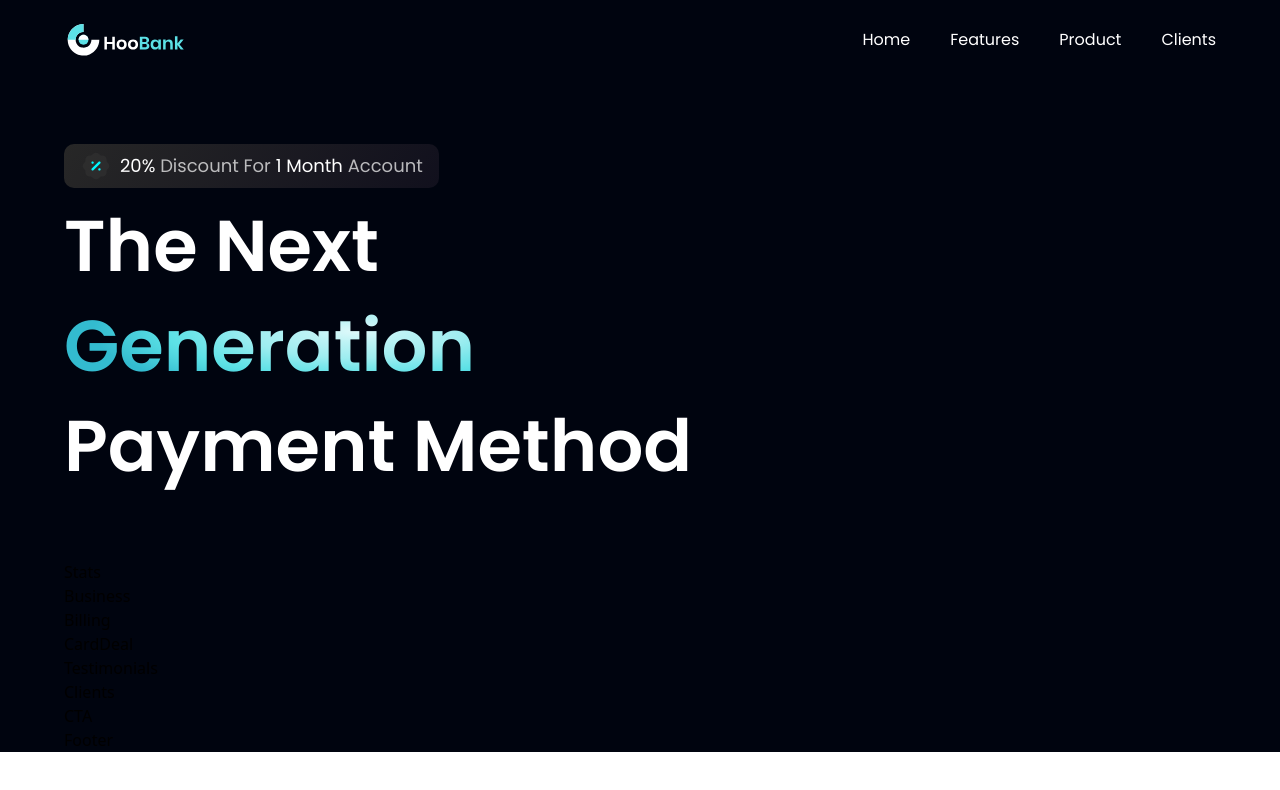
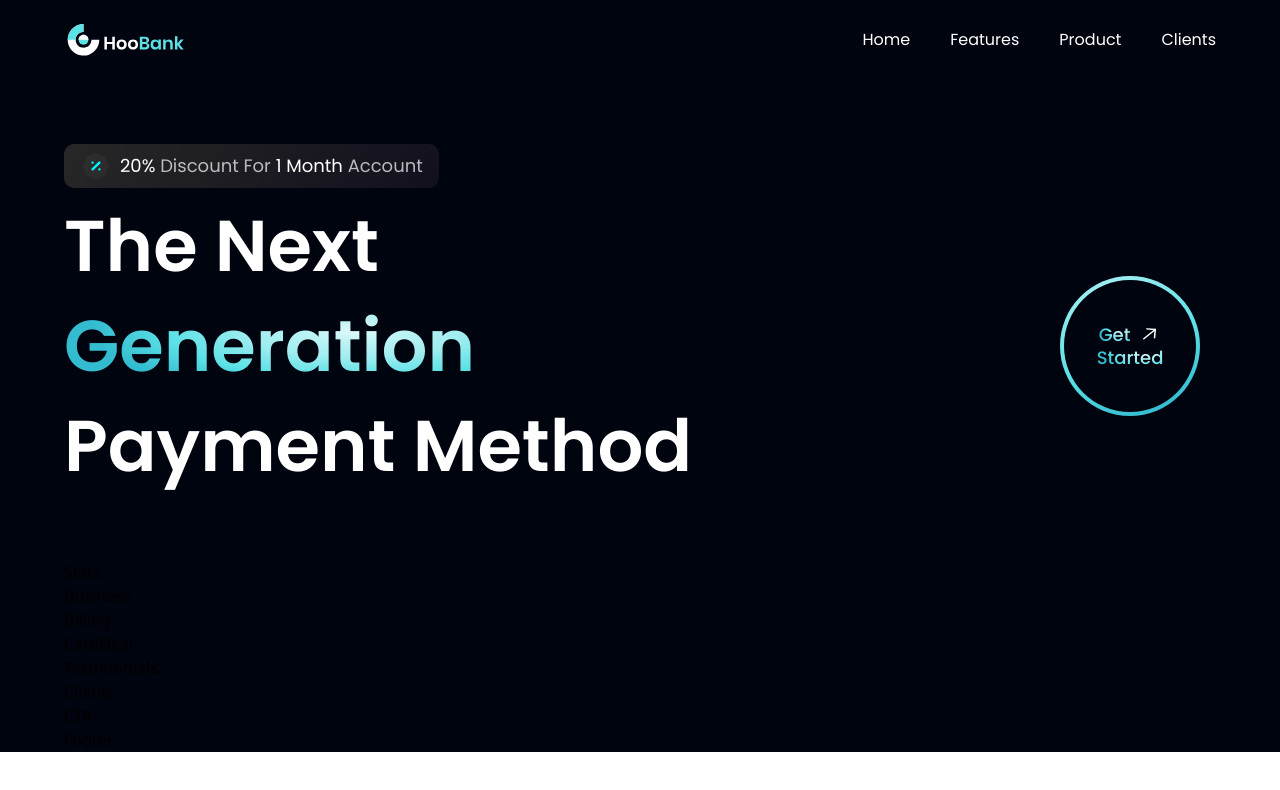
Before and after one commit to mhmddorgham/hoobank_app, a React (Create React App) app: page / in a window 1280 px wide. Shown: the top 790 px of the page. Built offline with nearby package versions, Linux system fonts and the light colour scheme.

Commit message:
Setup GetStarted Components

```diff
--- a/src/components/GetStarted.js
+++ b/src/components/GetStarted.js
@@ -1,9 +1,24 @@
-import React from 'react'
+import React from 'react';
+import styles from '../style';
+import { arrowUp } from '../assets';
 
-const GetStarted = () => {
-  return (
-    <div>GetStarted</div>
-  )
-}
+const GetStarted = () => (
+  <div className={`${styles.flexCenter} w-[140px] h-[140px] rounded-full bg-blue-gradient p-[4px] cursor-pointer`}>
+    <div className={`${styles.flexCenter} flex-col bg-primary w-[100%] h-[100%] rounded-full`}>
+      <div className={`${styles.flexCenter} flex-row`}>
+        <p className=' font-poppins font-medium text-[18px] leading-[23px] mr-2'>
+          <span className='text-gradient'>Get</span>
+        </p>
+        <img src={arrowUp} alt="arrow" className='w-[23px] h-[23px] object-contain' />
+      </div>
+
+      <p className=' font-poppins font-medium text-[18px] leading-[23px]'>
+        <span className='text-gradient'>Started</span>
+      </p>
+    </div>
+
+  </div>
+)
+
 
 export default GetStarted
--- a/src/components/Hero.js
+++ b/src/components/Hero.js
@@ -1,6 +1,7 @@
 import React from 'react';
 import styles from '../style';
 import { discount, robot } from '../assets';
+import GetStarted from "./GetStarted"
 
 const Hero = () => {
   return (
@@ -21,6 +22,9 @@
             <br />
             Payment Method
           </h1>
+          <div className='ss:flex hidden md:mr-4 mr-0'>
+            <GetStarted />
+          </div>
         </div>
       </div>
     </section>
```
